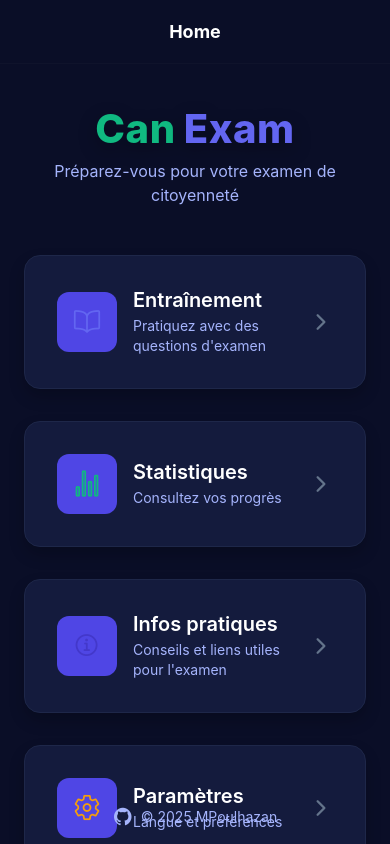
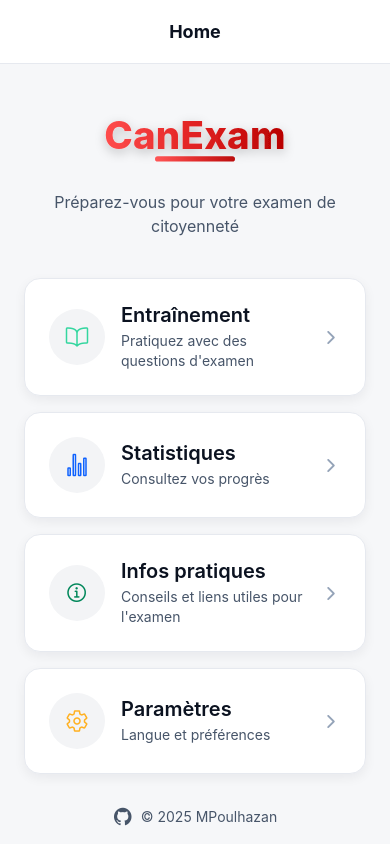
Before and after one commit to MPoulhazan/CanExam, a React Native app: screen /Home in a window 390 px wide. Built offline with nearby package versions, Linux system fonts and the light colour scheme.

Commit message:
[UI] - Improvments
Logo

```diff
--- a/App.tsx
+++ b/App.tsx
@@ -1,12 +1,18 @@
 import 'react-native-gesture-handler';
-import React from 'react';
+import React, { useEffect, useState, createContext } from 'react';
 import { NavigationContainer } from '@react-navigation/native';
 import { createStackNavigator } from '@react-navigation/stack';
 import { StatusBar } from 'expo-status-bar';
 import { I18nextProvider } from 'react-i18next';
 import i18n from './src/i18n';
 import { ThemeProvider } from 'styled-components/native';
-import { theme } from './src/theme';
+import AsyncStorage from '@react-native-async-storage/async-storage';
+import { lightTheme, darkTheme } from './src/theme';
+
+export const ThemeModeContext = createContext({
+    mode: 'light',
+    setMode: (m: 'light' | 'dark') => {},
+});
 import HomeScreen from './src/screens/HomeScreen';
 import TrainingScreen from './src/screens/TrainingScreen';
 import ResultScreen from './src/screens/ResultScreen';
@@ -19,11 +25,29 @@
 const Stack = createStackNavigator<RootStackParamList>();
 
 export default function App() {
+    const [mode, setMode] = useState<'light' | 'dark'>('light');
+    const [loaded, setLoaded] = useState(false);
+
+    useEffect(() => {
+        const load = async () => {
+            const stored = await AsyncStorage.getItem('preferred_theme');
+            if (stored === 'dark' || stored === 'light')
+                setMode(stored as 'light' | 'dark');
+            setLoaded(true);
+        };
+        load();
+    }, []);
+
+    const currentTheme = mode === 'dark' ? darkTheme : lightTheme;
+
+    if (!loaded) return null; // simple splash while loading preference
+
     return (
         <I18nextProvider i18n={i18n}>
-            <ThemeProvider theme={theme}>
+            <ThemeModeContext.Provider value={{ mode, setMode }}>
+                <ThemeProvider theme={currentTheme}>
                     <NavigationContainer>
-                    <StatusBar style="light" />
+                        <StatusBar style={mode === 'dark' ? 'light' : 'dark'} />
                         <Stack.Navigator
                             screenOptions={({ route, navigation }) => ({
                                 headerShown: true,
@@ -31,7 +55,8 @@
                                     <AppHeader {...headerProps} />
                                 ),
                                 cardStyle: {
-                                backgroundColor: theme.colors.background,
+                                    backgroundColor:
+                                        currentTheme.colors.background,
                                 },
                             })}
                         >
@@ -44,7 +69,10 @@
                                 name="Training"
                                 component={TrainingScreen}
                             />
-                        <Stack.Screen name="Result" component={ResultScreen} />
+                            <Stack.Screen
+                                name="Result"
+                                component={ResultScreen}
+                            />
                             <Stack.Screen
                                 name="Statistics"
                                 component={StatisticsScreen}
@@ -57,6 +85,7 @@
                         </Stack.Navigator>
                     </NavigationContainer>
                 </ThemeProvider>
+            </ThemeModeContext.Provider>
         </I18nextProvider>
     );
 }
--- a/src/components/AppHeader.tsx
+++ b/src/components/AppHeader.tsx
@@ -10,9 +10,9 @@
 const HeaderContainer = styled.View`
     height: 64px;
     padding: 0 16px;
-    background-color: ${(p: ThemeProps) => p.theme.colors.background};
+    background-color: ${(p: ThemeProps) => p.theme.colors.surface};
     border-bottom-width: 1px;
-    border-bottom-color: rgba(255, 255, 255, 0.02);
+    border-bottom-color: ${(p: ThemeProps) => p.theme.colors.border};
     align-items: center;
     flex-direction: row;
     justify-content: space-between;
--- a/src/components/Button.tsx
+++ b/src/components/Button.tsx
@@ -2,31 +2,34 @@
 import { TouchableOpacity, Text, Animated } from 'react-native';
 import styled from 'styled-components/native';
 import { theme } from '../theme';
+import { DefaultTheme } from 'styled-components';
+
+type ThemeProps = { theme: DefaultTheme };
 
 const StyledButton = styled(TouchableOpacity)<{
     variant?: 'primary' | 'secondary' | 'default';
     outline?: boolean;
 }>`
-    background-color: ${(props) =>
-        props.variant === 'primary'
-            ? props.theme.colors.primary
+    background-color: ${(
+        props: ThemeProps & { variant?: string; outline?: boolean }
+    ) =>
+        props.outline
+            ? 'transparent'
             : props.variant === 'secondary'
             ? props.theme.colors.secondary
-            : props.theme.colors.surfaceLight};
-    padding: ${(props) =>
-        `${props.theme.spacing.md}px ${props.theme.spacing.lg}px`};
-    border-radius: ${(props) => props.theme.borderRadius.md}px;
+            : props.theme.colors.primary};
+    padding: ${(props: ThemeProps) =>
+        `${props.theme.spacing.sm * 2}px ${props.theme.spacing.lg}px`};
+    border-radius: ${(props: ThemeProps) => props.theme.borderRadius.xl}px;
     align-items: center;
     justify-content: center;
-    border: ${(props) =>
-        props.outline ? `2px solid ${props.theme.colors.primary}` : 'none'};
-    background-color: ${(props) =>
-        props.outline ? 'transparent' : props.theme.colors.primary};
+    border: ${(props: ThemeProps & { outline?: boolean }) =>
+        props.outline ? `1px solid ${props.theme.colors.border}` : 'none'};
 `;
 
 const ButtonText = styled(Text)`
-    color: ${(props) => props.theme.colors.text};
-    font-size: ${(props) => props.theme.typography.body.fontSize}px;
+    color: ${(props: ThemeProps) => props.theme.colors.text};
+    font-size: ${(props: ThemeProps) => props.theme.typography.body.fontSize}px;
     font-weight: 600;
     letter-spacing: 0.5px;
 `;
@@ -82,7 +85,7 @@
         <Animated.View
             style={{
                 transform: [{ scale: scaleAnim }],
-                opacity: disabled ? 0.5 : opacityAnim,
+                opacity: disabled ? 0.6 : opacityAnim,
             }}
         >
             <StyledButton
@@ -92,11 +95,20 @@
                 onPressIn={handlePressIn}
                 onPressOut={handlePressOut}
                 disabled={disabled}
-                activeOpacity={0.8}
-                style={theme.shadows.md}
+                activeOpacity={0.9}
+                style={{ ...theme.shadows.sm }}
                 {...props}
             >
-                <ButtonText>{children}</ButtonText>
+                <ButtonText
+                    style={{
+                        color:
+                            variant === 'primary'
+                                ? '#FFFFFF'
+                                : theme.colors.text,
+                    }}
+                >
+                    {children}
+                </ButtonText>
             </StyledButton>
         </Animated.View>
     );
--- a/src/components/Card.tsx
+++ b/src/components/Card.tsx
@@ -2,13 +2,16 @@
 import styled from 'styled-components/native';
 import { View, Animated, ViewProps } from 'react-native';
 import { theme } from '../theme';
+import { DefaultTheme } from 'styled-components';
+
+type ThemeProps = { theme: DefaultTheme };
 
 const StyledCard = styled(View)`
-    background-color: ${(props) => props.theme.colors.surface};
-    border-radius: ${(props) => props.theme.borderRadius.lg}px;
-    padding: ${(props) => props.theme.spacing.lg}px;
-    margin-vertical: ${(props) => props.theme.spacing.sm}px;
-    border: 1px solid ${(props) => props.theme.colors.border};
+    background-color: ${(props: ThemeProps) => props.theme.colors.surface};
+    border-radius: ${(props: ThemeProps) => props.theme.borderRadius.lg}px;
+    padding: ${(props: ThemeProps) => props.theme.spacing.lg}px;
+    margin-vertical: ${(props: ThemeProps) => props.theme.spacing.sm}px;
+    border: 1px solid ${(props: ThemeProps) => props.theme.colors.border};
 `;
 
 interface CardProps extends ViewProps {
@@ -43,7 +46,7 @@
                 transform: [{ translateY }],
             }}
         >
-            <StyledCard style={theme.shadows.md} {...props}>
+            <StyledCard style={theme.shadows.sm} {...props}>
                 {children}
             </StyledCard>
         </Animated.View>
--- a/src/components/Logo.tsx
+++ b/src/components/Logo.tsx
@@ -1,36 +1,46 @@
 import React from 'react';
-import Svg, { Path, G } from 'react-native-svg';
 import { View } from 'react-native';
+import { SvgXml } from 'react-native-svg';
 
-const Logo: React.FC<{ size?: number; color?: string }> = ({
-    size = 48,
-    color = '#6366F1',
+const svg = `<?xml version="1.0" encoding="UTF-8"?>
+<svg xmlns="http://www.w3.org/2000/svg" viewBox="0 0 520 150" width="520" height="150">
+    <defs>
+        <linearGradient id="g1" x1="0" x2="1" y1="0" y2="0">
+            <stop offset="0" stop-color="#FF4D4D"/>
+            <stop offset="0.5" stop-color="#E12222"/>
+            <stop offset="1" stop-color="#B80000"/>
+        </linearGradient>
+
+        <filter id="shadow" x="-40%" y="-40%" width="180%" height="180%">
+            <feDropShadow dx="0" dy="7" stdDeviation="10" flood-color="#000" flood-opacity="0.22"/>
+        </filter>
+    </defs>
+
+    <text x="50%" y="85" text-anchor="middle"
+                font-family="Inter, 'Segoe UI', Roboto, Arial, sans-serif"
+                font-weight="800"
+                font-size="72"
+                fill="url(#g1)"
+                filter="url(#shadow)"
+                letter-spacing="0.5">
+        CanExam
+    </text>
+
+    <rect x="50%" y="98" width="150" height="10" rx="5" fill="url(#g1)" opacity="0.95" transform="translate(-75,0)"/>
+</svg>`;
+
+const Logo: React.FC<{ width?: number; height?: number }> = ({
+    width = 260,
+    height = 70,
 }) => {
-    const w = size;
-    const h = Math.round(size * 0.6);
     return (
-        <View
-            style={{
-                width: w,
-                height: h,
-                alignItems: 'center',
-                justifyContent: 'center',
-            }}
-        >
-            <Svg width={w} height={h} viewBox="0 0 100 60" fill="none">
-                <G>
-                    <Path
-                        d="M10 45 C25 10, 75 10, 90 45 L75 45 C60 20, 40 20, 25 45 Z"
-                        fill={color}
-                        opacity={0.95}
-                    />
-                    <Path
-                        d="M30 30 C40 20, 60 20, 70 30 C60 25, 40 25, 30 30 Z"
-                        fill="#fff"
-                        opacity={0.9}
-                    />
-                </G>
-            </Svg>
+        <View style={{ alignItems: 'center', justifyContent: 'center' }}>
+            <SvgXml
+                xml={svg}
+                width={width}
+                height={height}
+                style={{ alignSelf: 'center' }}
+            />
         </View>
     );
 };
--- a/src/components/MenuCard.tsx
+++ b/src/components/MenuCard.tsx
@@ -3,26 +3,29 @@
 import styled from 'styled-components/native';
 import { Ionicons } from '@expo/vector-icons';
 import { theme } from '../theme';
+import { DefaultTheme } from 'styled-components';
+
+type ThemeProps = { theme: DefaultTheme };
 
 const StyledCard = styled(TouchableOpacity)`
-    background-color: ${(props) => props.theme.colors.surface};
-    border-radius: ${(props) => props.theme.borderRadius.lg}px;
-    padding: ${(props) => props.theme.spacing.xl}px;
-    margin-vertical: ${(props) => props.theme.spacing.md}px;
-    border: 1px solid ${(props) => props.theme.colors.border};
+    background-color: ${(props: ThemeProps) => props.theme.colors.surface};
+    border-radius: ${(props: ThemeProps) => props.theme.borderRadius.lg}px;
+    padding: ${(props: ThemeProps) => props.theme.spacing.lg}px;
+    margin-vertical: ${(props: ThemeProps) => props.theme.spacing.sm}px;
+    border: 1px solid ${(props: ThemeProps) => props.theme.colors.border};
     flex-direction: row;
     align-items: center;
     overflow: hidden;
 `;
 
 const IconContainer = styled.View`
-    width: 60px;
-    height: 60px;
-    border-radius: ${(props) => props.theme.borderRadius.md}px;
-    background-color: ${(props) => props.theme.colors.primary};
+    width: 56px;
+    height: 56px;
+    border-radius: ${(props: ThemeProps) => props.theme.borderRadius.full}px;
+    background-color: ${(props: ThemeProps) => props.theme.colors.surfaceLight};
     align-items: center;
     justify-content: center;
-    margin-right: ${(props) => props.theme.spacing.md}px;
+    margin-right: ${(props: ThemeProps) => props.theme.spacing.md}px;
 `;
 
 const ContentContainer = styled.View`
@@ -30,21 +33,23 @@
 `;
 
 const Title = styled.Text`
-    color: ${(props) => props.theme.colors.text};
-    font-size: ${(props) => props.theme.typography.h3.fontSize}px;
-    font-weight: ${(props) => props.theme.typography.h3.fontWeight};
-    margin-bottom: ${(props) => props.theme.spacing.xs}px;
+    color: ${(props: ThemeProps) => props.theme.colors.text};
+    font-size: ${(props: ThemeProps) => props.theme.typography.h3.fontSize}px;
+    font-weight: ${(props: ThemeProps) => props.theme.typography.h3.fontWeight};
+    margin-bottom: ${(props: ThemeProps) => props.theme.spacing.xs}px;
 `;
 
 const Description = styled.Text`
-    color: ${(props) => props.theme.colors.textSecondary};
-    font-size: ${(props) => props.theme.typography.bodySmall.fontSize}px;
-    line-height: ${(props) => props.theme.typography.bodySmall.lineHeight}px;
+    color: ${(props: ThemeProps) => props.theme.colors.textSecondary};
+    font-size: ${(props: ThemeProps) =>
+        props.theme.typography.bodySmall.fontSize}px;
+    line-height: ${(props: ThemeProps) =>
+        props.theme.typography.bodySmall.lineHeight}px;
 `;
 
 const ArrowIcon = styled(Ionicons)`
-    color: ${(props) => props.theme.colors.textMuted};
-    margin-left: ${(props) => props.theme.spacing.sm}px;
+    color: ${(props: ThemeProps) => props.theme.colors.textMuted};
+    margin-left: ${(props: ThemeProps) => props.theme.spacing.sm}px;
 `;
 
 interface MenuCardProps {
@@ -109,21 +114,21 @@
                 onPress={onPress}
                 onPressIn={handlePressIn}
                 onPressOut={handlePressOut}
-                activeOpacity={0.9}
-                style={theme.shadows.lg}
+                activeOpacity={0.95}
+                style={theme.shadows.md}
             >
                 <IconContainer>
                     <Ionicons
                         name={icon as any}
-                        size={28}
-                        color={iconColor || '#FFFFFF'}
+                        size={24}
+                        color={iconColor || theme.colors.primary}
                     />
                 </IconContainer>
                 <ContentContainer>
                     <Title>{title}</Title>
                     <Description>{description}</Description>
                 </ContentContainer>
-                <ArrowIcon name="chevron-forward" size={24} />
+                <ArrowIcon name="chevron-forward" size={20} />
             </StyledCard>
         </Animated.View>
     );
--- a/src/i18n/locales/en.json
+++ b/src/i18n/locales/en.json
@@ -10,6 +10,9 @@
         "settingsDescription": "Language and preferences",
         "info": "Practical info",
         "infoDescription": "Exam tips and useful links"
+    },
+    "settings": {
+        "darkMode": "Dark mode"
     },
     "training": {
         "title": "Training",
--- a/src/i18n/locales/fr.json
+++ b/src/i18n/locales/fr.json
@@ -10,6 +10,9 @@
         "settingsDescription": "Langue et préférences",
         "info": "Infos pratiques",
         "infoDescription": "Conseils et liens utiles pour l'examen"
+    },
+    "settings": {
+        "darkMode": "Mode sombre"
     },
     "training": {
         "title": "Entraînement",
--- a/src/screens/HomeScreen.tsx
+++ b/src/screens/HomeScreen.tsx
@@ -16,6 +16,7 @@
 import { theme } from '../theme';
 import { DefaultTheme } from 'styled-components';
 import { RootStackParamList } from '../types';
+import Logo from '../components/Logo';
 
 type HomeScreenNavigationProp = StackNavigationProp<RootStackParamList, 'Home'>;
 
@@ -54,6 +55,7 @@
     margin-bottom: ${(props: ThemeProps) => props.theme.spacing.xl}px;
     margin-top: ${(props: ThemeProps) => props.theme.spacing.md}px;
     align-items: center;
+    background-color: transparent;
 `;
 
 const Title = styled(Text)`
@@ -61,8 +63,7 @@
     font-size: 36px;
     font-weight: 800;
     margin-bottom: ${(props: ThemeProps) => props.theme.spacing.sm}px;
-    text-shadow: 0px 6px 20px rgba(0, 0, 0, 0.6);
-    letter-spacing: 0.4px;
+    letter-spacing: 0.2px;
 `;
 
 const Subtitle = styled(Text)`
@@ -121,48 +122,8 @@
                                 alignItems: 'center',
                             }}
                         >
-                            <Animated.View
-                                style={{
-                                    flexDirection: 'row',
-                                    alignItems: 'baseline',
-                                    justifyContent: 'center',
-                                }}
-                            >
-                                <Animated.Text
-                                    style={{
-                                        fontSize: 40,
-                                        fontWeight: '800',
-                                        color: theme.colors.secondary,
-                                        letterSpacing: 0.6,
-                                        textShadowColor: 'rgba(0,0,0,0.35)',
-                                        textShadowOffset: {
-                                            width: 0,
-                                            height: 6,
-                                        },
-                                        textShadowRadius: 18,
-                                        fontFamily: 'System',
-                                    }}
-                                >
-                                    Can
-                                </Animated.Text>
-                                <Animated.Text
-                                    style={{
-                                        fontSize: 40,
-                                        fontWeight: '800',
-                                        color: theme.colors.primaryLight,
-                                        letterSpacing: 0.6,
-                                        marginLeft: 8,
-                                        textShadowColor: 'rgba(0,0,0,0.35)',
-                                        textShadowOffset: {
-                                            width: 0,
-                                            height: 6,
-                                        },
-                                        textShadowRadius: 18,
-                                        fontFamily: 'System',
-                                    }}
-                                >
-                                    Exam
-                                </Animated.Text>
+                            <Animated.View style={{ alignItems: 'center' }}>
+                                <Logo width={300} height={80} />
                             </Animated.View>
                             <Subtitle
                                 style={{ marginTop: 6, textAlign: 'center' }}
--- a/src/screens/SettingsScreen.tsx
+++ b/src/screens/SettingsScreen.tsx
@@ -1,30 +1,38 @@
-import React, { useEffect, useState } from 'react';
+import React, { useEffect, useState, useContext } from 'react';
 import styled from 'styled-components/native';
 import { SafeAreaView } from 'react-native-safe-area-context';
 import { View } from 'react-native';
 import AsyncStorage from '@react-native-async-storage/async-storage';
 import { useTranslation } from 'react-i18next';
+import { DefaultTheme } from 'styled-components';
+
+type ThemeProps = { theme: DefaultTheme };
 import Button from '../components/Button';
 import { theme } from '../theme';
+import { ThemeModeContext } from '../../App';
+import { Switch } from 'react-native';
 
 const Container = styled(SafeAreaView)`
     flex: 1;
-    background-color: ${(p) => p.theme.colors.background};
-    padding: ${(p) => p.theme.spacing.lg}px;
+    background-color: ${(p: ThemeProps) => p.theme.colors.background};
+    padding: ${(p: ThemeProps) => p.theme.spacing.lg}px;
 `;
 
 const Title = styled.Text`
-    color: ${(p) => p.theme.colors.text};
-    font-size: ${(p) => p.theme.typography.h2.fontSize}px;
-    font-weight: ${(p) => p.theme.typography.h2.fontWeight};
-    margin-bottom: ${(p) => p.theme.spacing.md}px;
+    color: ${(p: ThemeProps) => p.theme.colors.text};
+    font-size: ${(p: ThemeProps) => p.theme.typography.h2.fontSize}px;
+    font-weight: ${(p: ThemeProps) => p.theme.typography.h2.fontWeight};
+    margin-bottom: ${(p: ThemeProps) => p.theme.spacing.md}px;
 `;
 
 const STORAGE_LANG = 'preferred_lang';
+const STORAGE_THEME = 'preferred_theme';
 
 const SettingsScreen: React.FC = () => {
-    const { i18n } = useTranslation();
+    const { i18n, t } = useTranslation();
     const [lang, setLang] = useState(i18n.language);
+    const { mode, setMode } = useContext(ThemeModeContext);
+    const [isDark, setIsDark] = useState(mode === 'dark');
 
     useEffect(() => {
         const load = async () => {
@@ -32,6 +40,11 @@
             if (stored) {
                 setLang(stored);
                 i18n.changeLanguage(stored);
+            }
+            const storedTheme = await AsyncStorage.getItem(STORAGE_THEME);
+            if (storedTheme === 'dark' || storedTheme === 'light') {
+                setIsDark(storedTheme === 'dark');
+                setMode(storedTheme as 'dark' | 'light');
             }
         };
         load();
@@ -43,9 +56,16 @@
         await AsyncStorage.setItem(STORAGE_LANG, l);
     };
 
+    const toggleTheme = async (value: boolean) => {
+        setIsDark(value);
+        const m = value ? 'dark' : 'light';
+        setMode(m as 'dark' | 'light');
+        await AsyncStorage.setItem(STORAGE_THEME, m);
+    };
+
     return (
         <Container>
-            <Title>Paramètres</Title>
+            <Title>{t('home.settings')}</Title>
             <Button onPress={() => setLanguage('fr')} outline={lang === 'fr'}>
                 Français
             </Button>
@@ -53,6 +73,20 @@
             <Button onPress={() => setLanguage('en')} outline={lang === 'en'}>
                 English
             </Button>
+
+            <View style={{ height: theme.spacing.lg }} />
+            <View
+                style={{
+                    flexDirection: 'row',
+                    alignItems: 'center',
+                    justifyContent: 'space-between',
+                }}
+            >
+                <Title style={{ fontSize: 16, marginBottom: 0 }}>
+                    {t('settings.darkMode')}
+                </Title>
+                <Switch value={isDark} onValueChange={toggleTheme} />
+            </View>
         </Container>
     );
 };
--- a/src/theme.ts
+++ b/src/theme.ts
@@ -1,22 +1,22 @@
 import { Theme } from './types';
 
-export const theme: Theme = {
+export const lightTheme: Theme = {
     colors: {
-        background: '#0A0E27',
-        surface: '#141B3D',
-        surfaceLight: '#1E2749',
-        primary: '#4F46E5',
-        primaryLight: '#6366F1',
-        primaryDark: '#4338CA',
-        secondary: '#10B981',
-        accent: '#F59E0B',
-        text: '#FFFFFF',
-        textSecondary: '#A5B4FC',
-        textMuted: '#64748B',
+        background: '#F6F7F9',
+        surface: '#FFFFFF',
+        surfaceLight: '#F3F4F6',
+        primary: '#00B37E',
+        primaryLight: '#33D69F',
+        primaryDark: '#00875A',
+        secondary: '#0F62FE',
+        accent: '#FFB020',
+        text: '#0B1220',
+        textSecondary: '#475569',
+        textMuted: '#94A3B8',
         error: '#EF4444',
-        success: '#10B981',
-        border: '#1E2749',
-        shadow: 'rgba(0, 0, 0, 0.3)',
+        success: '#00B37E',
+        border: '#E6E9EF',
+        shadow: 'rgba(16, 24, 40, 0.06)',
     },
     spacing: {
         xs: 4,
@@ -62,25 +62,52 @@
     },
     shadows: {
         sm: {
-            shadowColor: '#000',
-            shadowOffset: { width: 0, height: 2 },
-            shadowOpacity: 0.1,
+            shadowColor: '#101828',
+            shadowOffset: { width: 0, height: 1 },
+            shadowOpacity: 0.06,
             shadowRadius: 4,
-            elevation: 2,
+            elevation: 1,
         },
         md: {
-            shadowColor: '#000',
+            shadowColor: '#101828',
             shadowOffset: { width: 0, height: 4 },
-            shadowOpacity: 0.15,
-            shadowRadius: 8,
-            elevation: 4,
+            shadowOpacity: 0.06,
+            shadowRadius: 12,
+            elevation: 3,
         },
         lg: {
-            shadowColor: '#000',
+            shadowColor: '#101828',
             shadowOffset: { width: 0, height: 8 },
-            shadowOpacity: 0.2,
-            shadowRadius: 16,
-            elevation: 8,
+            shadowOpacity: 0.06,
+            shadowRadius: 20,
+            elevation: 6,
         },
     },
 };
+
+export const darkTheme: Theme = {
+    colors: {
+        background: '#0A0E27',
+        surface: '#0F1724',
+        surfaceLight: '#111827',
+        primary: '#4F46E5',
+        primaryLight: '#6366F1',
+        primaryDark: '#4338CA',
+        secondary: '#10B981',
+        accent: '#F59E0B',
+        text: '#FFFFFF',
+        textSecondary: '#A5B4FC',
+        textMuted: '#94A3B8',
+        error: '#EF4444',
+        success: '#10B981',
+        border: '#111827',
+        shadow: 'rgba(0, 0, 0, 0.35)',
+    },
+    spacing: lightTheme.spacing,
+    borderRadius: lightTheme.borderRadius,
+    typography: lightTheme.typography,
+    shadows: lightTheme.shadows,
+};
+
+// Default export kept for backward compatibility (light theme)
+export const theme = lightTheme;
```
Lines whose indentation alone changed are shown as unchanged.
